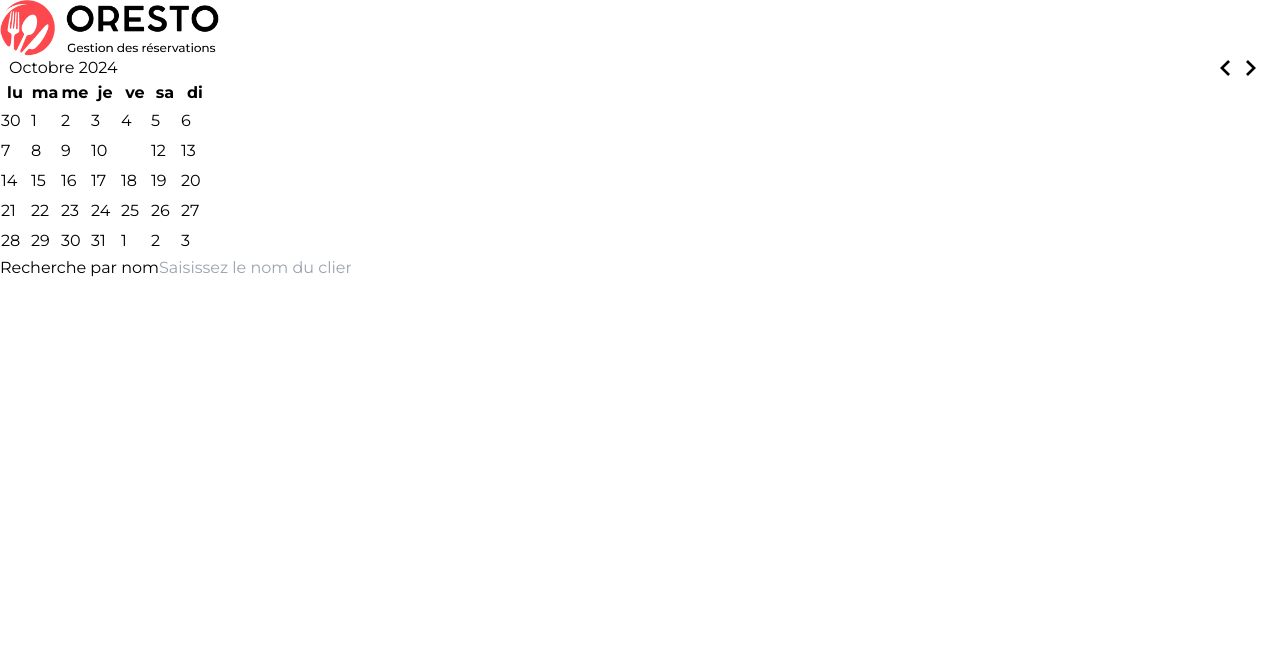
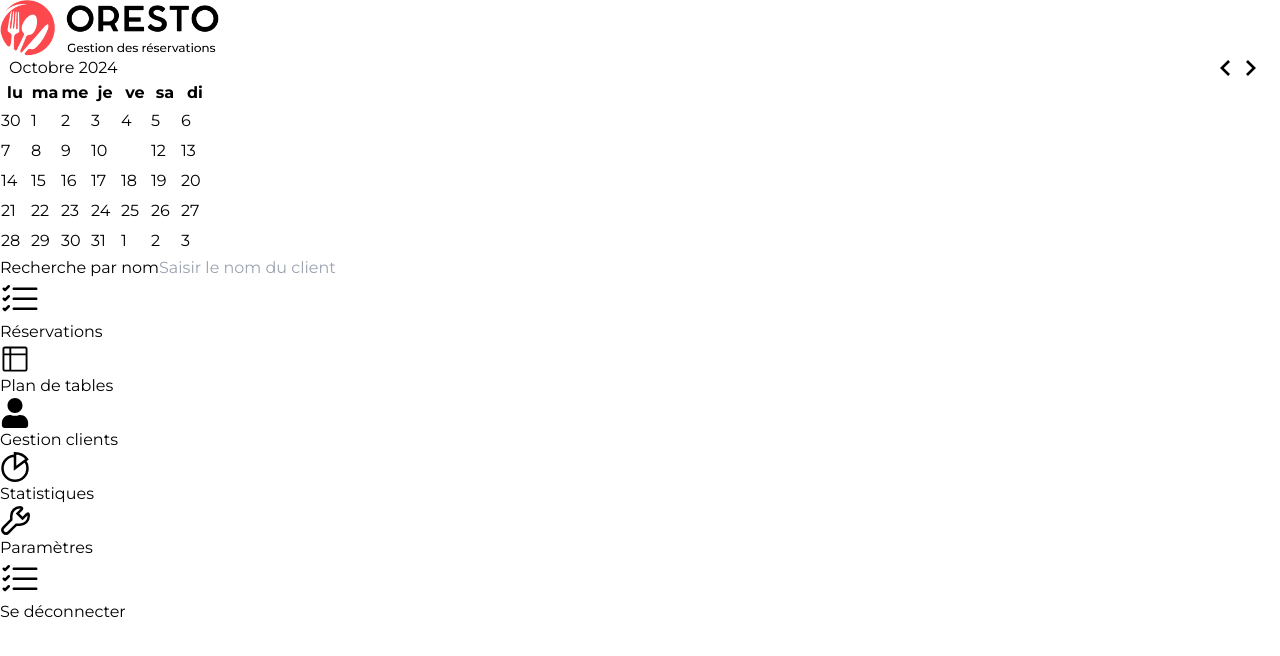
Before and after one commit to xavierc90/Oresto_Front, a React (Vite) app: page /dashboard in a window 1280 px wide. Shown: the top 656 px of the page. Built offline with nearby package versions, Linux system fonts and the light colour scheme.

Commit message:
Ajout des icones de navigation Manager dans Dashboard

```diff
--- a/src/Application/Components/CalendarShadcn.tsx
+++ b/src/Application/Components/CalendarShadcn.tsx
@@ -28,13 +28,13 @@ function CalendarShadcn({
                 // nav: "absolute right-0",
                 nav_button: cn(
                     buttonVariants({ variant: "outline" }),
-                    "h-7 w-7 bg-transparent p-0 opacity-50 hover:opacity-100"
+                    "h-5 w-5 bg-transparent p-0 opacity-50 hover:opacity-100"
                 ),
                 nav_button_previous: "absolute left-1",
                 nav_button_next: "absolute right-1",
                 weekdays: "flex justify-around",
                 table: "w-full border-collapse space-y-1",
-                head_row: "flex",
+                head_row: "flex ",
                 head_cell:
                     "text-muted-foreground rounded-md w-9 font-normal text-[0.8rem]",
                 row: "flex w-full mt-2",
@@ -56,8 +56,8 @@ function CalendarShadcn({
                 ...classNames,
             }}
             components={{
-                IconLeft: ({ ...props }) => <ChevronLeft className="h-4 w-4" />,
-                IconRight: ({ ...props }) => <ChevronRight className="h-4 w-4" />,
+                IconLeft: ({ ...props }) => <ChevronLeft className="h-2 w-2" />,
+                IconRight: ({ ...props }) => <ChevronRight className="h-2 w-2" />,
             }}
             {...props}
         />
--- a/src/Application/Components/DashboardNav.tsx
+++ b/src/Application/Components/DashboardNav.tsx
@@ -1,4 +1,11 @@
 import { BsListCheck } from "react-icons/bs";
+import { FaUser } from "react-icons/fa";
+import { GrAnalytics } from "react-icons/gr";
+import { GrConfigure } from "react-icons/gr";
+import { GoTable } from "react-icons/go";
+
+
+
 import {CalendarShadcn} from "../Components/CalendarShadcn.tsx";
 import {useEffect, useState} from 'react';
 
@@ -15,20 +22,53 @@ export const DashboardNav = () => {
 
   return (
     <div className='bg-light w-80 h-screen flex flex-col items-center shadow-2xl'>
-      <div>
+      <div className="mt-10">
       <img src="../../../public/img/logo-oresto-red.png" width="240px" alt="Logo Oresto" />
       </div>
 
       {/* Recherche par date */}
-      <div className="mt-8">
+      <div className="mt-10">
       <CalendarShadcn mode={"single"} selected={dateSelected} onSelect={setDateSelected} required/>
     </div>
 
       {/* Recherche par nom */}
     <div className="flex flex-col justify-center mt-4">
-    <label className="text-lg font-bold px-12 mb-2">Recherche par nom</label>
-    <input type="text" name="search" placeholder="Saisissez le nom du client" className="border-2 border-gray-300 p-2 mb-6 font-bold w-8/12 mx-12" />
+    <label className="text-sm font-bold px-12 mb-2">Recherche par nom</label>
+    <input type="text" name="search" placeholder="Saisir le nom du client" className="border-2 border-gray-300 p-2 mb-6 font-bold w-60 mx-12" />
     </div>
-  </div>
+
+        {/* Menu Manager */}
+        <div className="flex flex-col justify-center mt-4">
+          <div className="flex flex-col justify-center items-center">
+            <BsListCheck size={40}/>
+            <h2 className="font-bold text-xs">Réservations</h2>
+          </div>
+
+          <div className="flex flex-col justify-center items-center">
+            <GoTable size={30}/>
+            <h2 className="font-bold text-xs">Plan de tables</h2>
+          </div>
+
+          <div className="flex flex-col justify-center items-center">
+            <FaUser size={30}/>
+            <h2 className="font-bold text-xs">Gestion clients</h2>
+          </div>
+
+          <div className="flex flex-col justify-center items-center">
+            <GrAnalytics size={30}/>
+            <h2 className="font-bold text-xs">Statistiques</h2>
+          </div>
+
+          <div className="flex flex-col justify-center items-center">
+            <GrConfigure size={30}/>
+            <h2 className="font-bold text-xs">Paramètres</h2>
+          </div>
+
+          <div className="flex flex-col justify-center items-center">
+            <BsListCheck size={40}/>
+            <h2 className="font-bold text-xs">Se déconnecter</h2>
+          </div>
+        </div>
+        </div>
   )
 }
```
